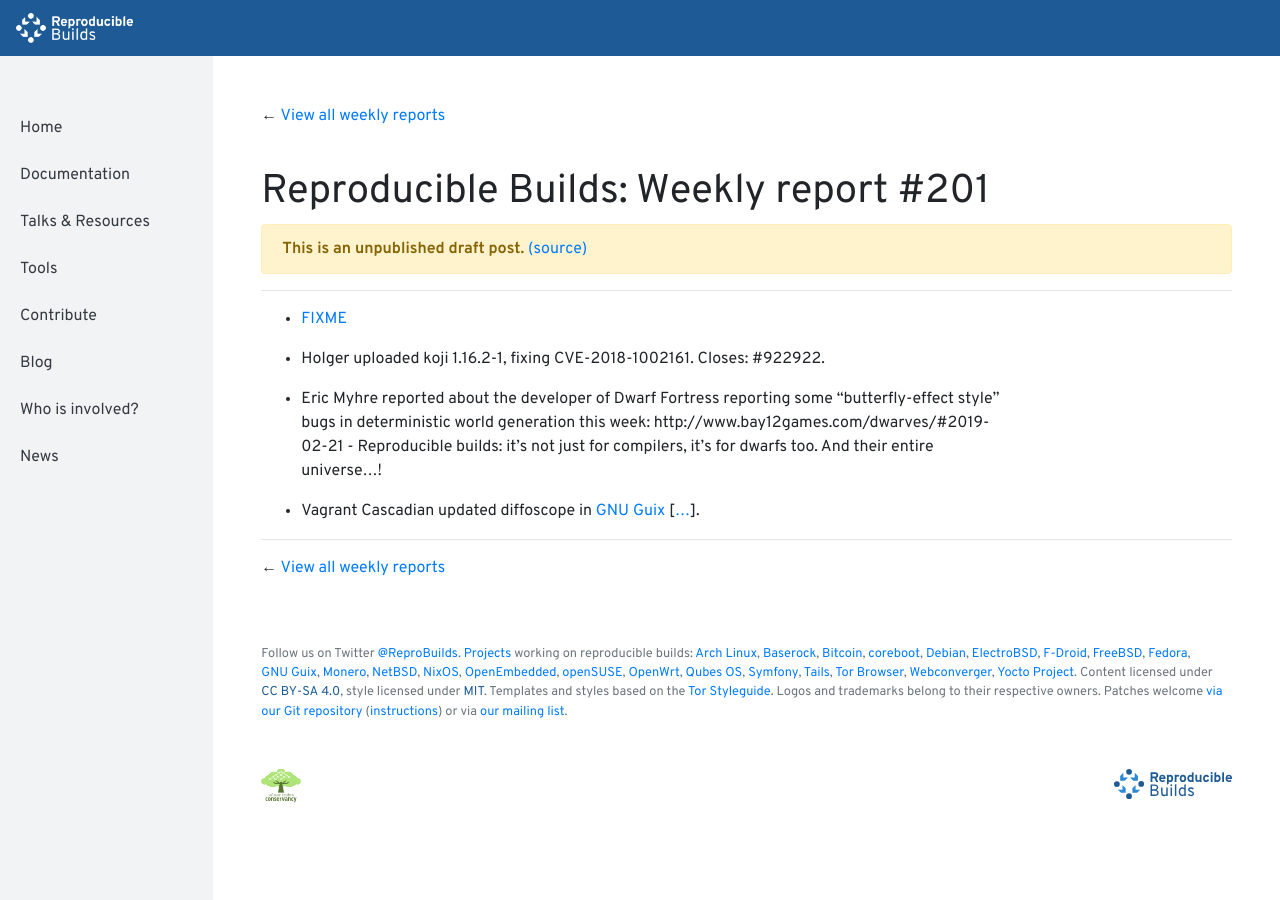
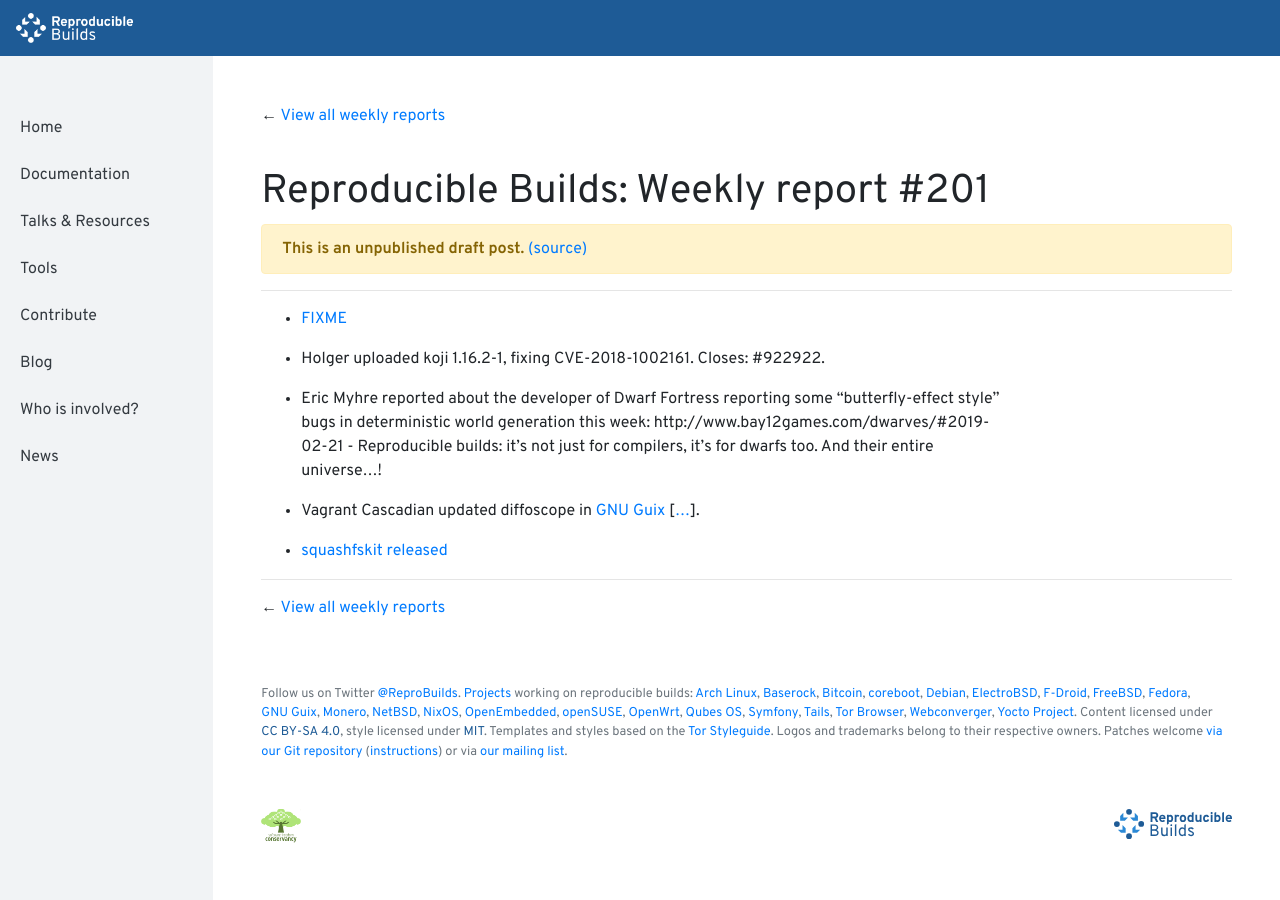
Before and after one commit to prototypefund/reproducible-website, a Jekyll site: the page built from _blog/posts/201.md, in a window 1280 px wide and 900 px high. Built offline with Jekyll 4.4.1, drawn with Linux system fonts in a browser that asks for light colours.

Commit message:
201 += squashfskit released <https://bugs.debian.org/918480#42>

```diff
--- a/_blog/posts/201.md
+++ b/_blog/posts/201.md
@@ -11,3 +11,5 @@
 deterministic world generation this week: http://www.bay12games.com/dwarves/#2019-02-21 - Reproducible builds: it's not just for compilers, it's for dwarfs too.  And their entire universe...!
 
 * Vagrant Cascadian updated diffoscope in [GNU Guix](https://www.gnu.org/software/guix/) [[...](https://git.savannah.gnu.org/cgit/guix.git/commit/?id=6dacaa70a0874662cbdabfc6df987cd5a09a518c)].
+
+* [squashfskit released](https://bugs.debian.org/918480#42)
```
